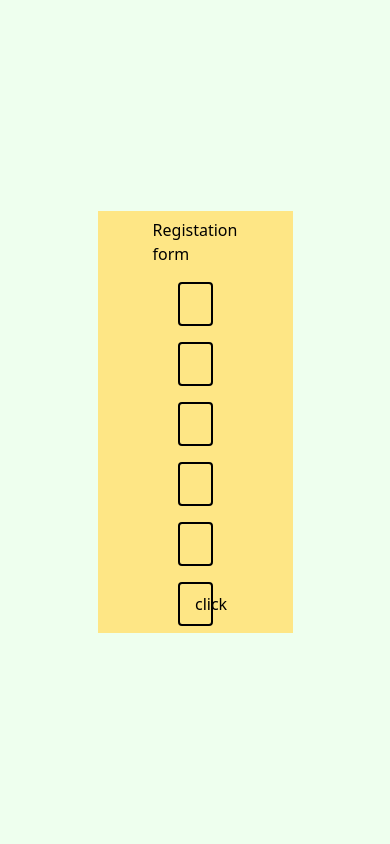
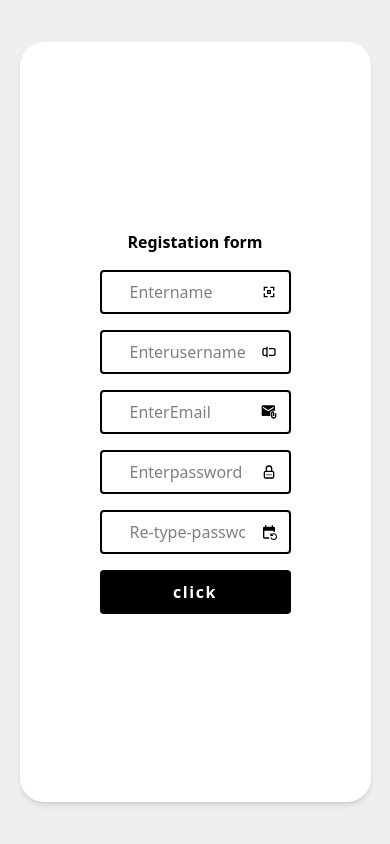
Before and after one commit to Divakar-chilla/billfrentend, a React (Vite) app: page / in a window 390 px wide. Built offline with nearby package versions, Linux system fonts and the light colour scheme.

Commit message:
responsiveness added

```diff
--- a/src/Component/Register.jsx
+++ b/src/Component/Register.jsx
@@ -1,30 +1,72 @@
-import React from 'react'
+import React, { useState } from 'react'
+import { CgNametag } from "react-icons/cg";
+import { CgRename } from "react-icons/cg";
+import { MdAttachEmail } from "react-icons/md";
+import { TbLockPassword } from "react-icons/tb";
+import { MdEventRepeat } from "react-icons/md";
 
 
 const Register = () => {
+let [formdata,setformdata]=useState({
+  username:"",
+  password:"",
+  name:"",
+  email:""
+})
+let handelchange=e=>{
+  let {name,value}=e.target
+  setformdata((preval)=>({...preval,[name]:value}))
+}
+let handelsubmit=e=>{
+  e.preventDefault()
+  console.log(formdata);
+}
+
+
+
+
+
+
+  // let [password,setpassword]=useState("");
+  // let [retypepassword,setretypepassword]=useState("")
+  // hadelchangepassword=(e)=>{
+  //   setpassword(e.target.value)
+  //   if(retypepassword!==''&& e.target.value !==password){
+  //     setPasswordMatchError(true)
+  //   }else{
+
+  //   }
+
+  // }
+
   return (
-    <div className='bg-[#efef] size-full flex items-center justify-center'>
-      <form className='w-1/2 bg-amber-200 h-1/2 flex items-center justify-center flex-col gap-4 px-[80px] py-40'>
+    <div className='bg-[#efefef] size-full flex items-center justify-center'>
+      <form className='w-1/2 bg-white h-[90%]  flex items-center justify-center flex-col gap-4 px-[80px] py-40 shadow-md rounded-3xl max-sm:w-[90%] ' onSubmit={handelsubmit}>
         <div className='w-full flex justify-center items-center'>
-          <h1>Registation form</h1>
+          <h1 className='font-extrabold max-md '>Registation form</h1>
         </div>
         <div className='border-2 w-full flex justify-center items-center px-3 rounded-sm'>
-          <input type="text" placeholder='Entername'className='w-full outline-none px-4 h-10' />
+          <input type="text"  name='name' placeholder='Entername'className='w-full outline-none px-4 h-10'onChange={handelchange} />
+          <span><CgNametag /></span>
         </div>
         <div className='border-2 w-full flex justify-center items-center px-3 rounded-sm'>
-          <input type="text" placeholder='Enterusername'className='w-full outline-none px-4 h-10' />
+          <input type="text" placeholder='Enterusername' name='username'className='w-full outline-none px-4 h-10' onChange={handelchange} />
+             <span><CgRename /></span>
         </div>
         <div className='border-2 w-full flex justify-center items-center px-3 rounded-sm'>
-          <input type="email" placeholder='EnterEmail'className='w-full outline-none px-4 h-10' />
+          <input type="email" placeholder='EnterEmail' name='email'className='w-full  outline-none px-4 h-10' onChange={handelchange} />
+             <span><MdAttachEmail /></span>
         </div>
         <div className='border-2 w-full flex justify-center items-center px-3 rounded-sm'>
-          <input type="password" placeholder='Enterpassword'className='w-full outline-none px-4 h-10' />
+          <input type="password" placeholder='Enterpassword' name='password'className='w-full outline-none px-4 h-10' onChange={handelchange}/>
+             <span><TbLockPassword /></span>
         </div >
            <div className='border-2 w-full flex justify-center items-center px-3 rounded-sm'>
           <input type="password" placeholder='Re-type-password' className='w-full outline-none px-4 h-10' />
+             <span><MdEventRepeat /></span>
         </div>
-        <div className='border-2 w-full flex justify-center items-center px-3 rounded-sm'>
-          <button className='w-full outline-none px-4 h-10'>click</button>
+        <div className='border-2 w-full flex justify-center items-center px-3 rounded-sm bg-black'>
+          <button className='w-full outline-none px-4 h-10 text-white font-bold text-md tracking-widest'>click</button>
         </div>
       </form>
     </div>
```
